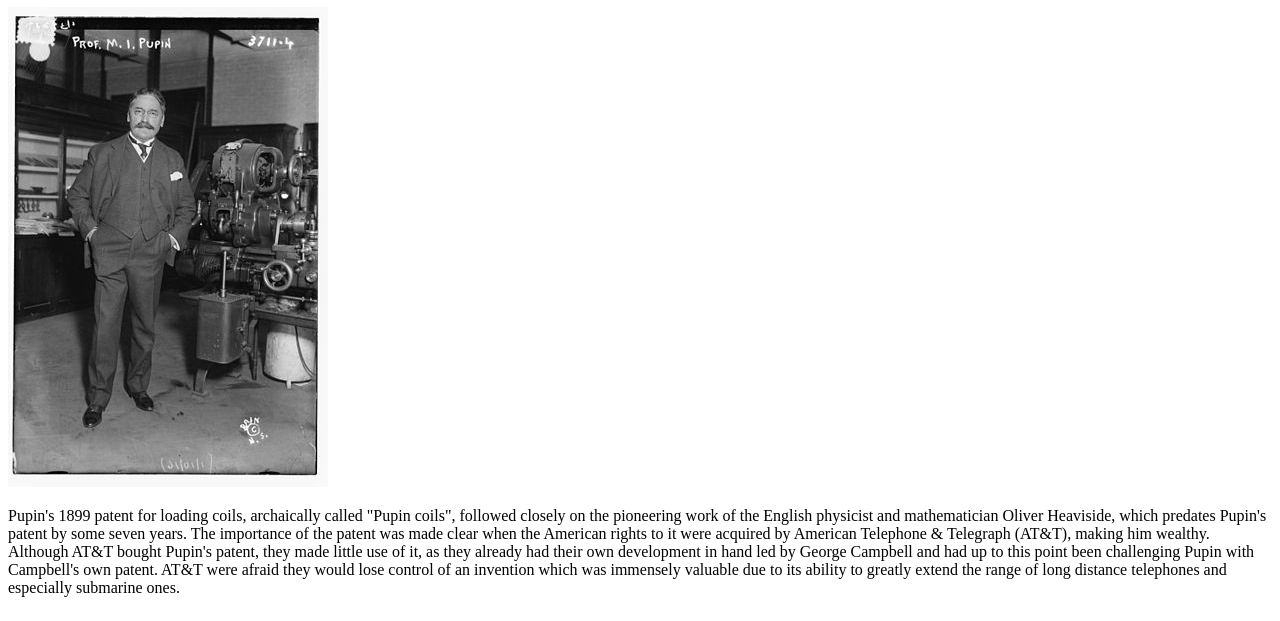
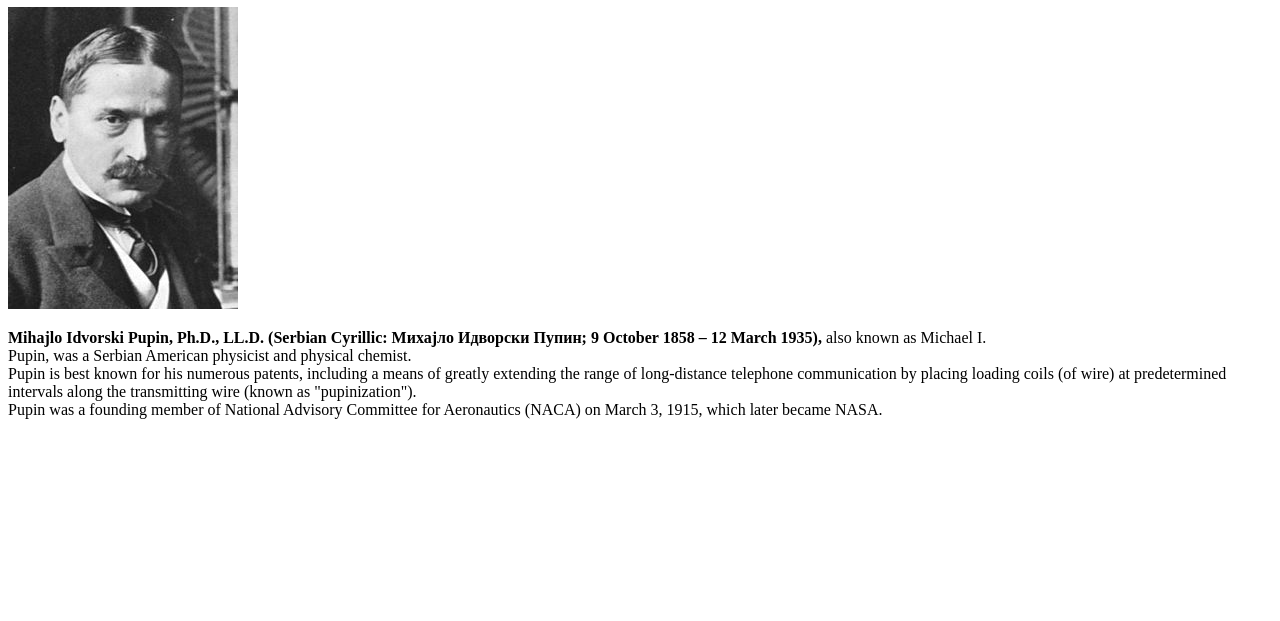
Before and after one commit to Stojna-js/Mini-HTML-sajt, a plain HTML site: page index.html in a window 1280 px wide. Shown: the part 179-800 px from the top of the page. Drawn offline with Linux system fonts and the light colour scheme.

Commit message:
Add files via upload

```diff
--- a/index.html
+++ b/index.html
@@ -2,28 +2,31 @@
 <html lang="en">
 <head>
     <meta charset="UTF-8">
-    <title>Pupin coils</title>
+    <title>Main page</title>
 </head>
 <body>
     <ul>
 
-        <li> <a href="../index.html">Main page</a> </li>
-        <li> <a href="../early life and education/index.html">Early life and education</a> </li>
-        <li> <a href="../literary work/index.html">Literary work</a> </li>
-        <li> <a href="index.html">Pupin coils</a></li>
+    <li> <a href="index.html">Main page</a> </li>
+    <li><a href="early life and education/index.html">Early life and education</a> </li>
+    <li><a href="literary work/index.html">Literary work</a> </li>
+    <li><a href="pupin coils/index.html">Pupin coils</a></li>
 
-        </ul>
-        <hr>
-    <h1>Pupin coils</h1>
-    <img src="pupin-1916.jpg" alt="Pupin's picture">
-    <p>Pupin's 1899 patent for loading coils, archaically called "Pupin coils", followed closely on the
-        pioneering work of the English physicist and mathematician Oliver Heaviside, which predates Pupin's patent
-        by some seven years. The importance of the patent was made clear when the American rights to it were acquired
-        by American Telephone & Telegraph (AT&T), making him wealthy. Although AT&T bought Pupin's patent, they made
-         little use of it, as they already had their own development in hand led by George Campbell and had up to
-         this point been challenging Pupin with Campbell's own patent. AT&T were afraid they would lose control of
-         an invention which was immensely valuable due to its ability to greatly extend the range of
-         long distance telephones and especially submarine ones.
-        </p>
+    </ul>
+    <hr>
+    <h1>Mihajlo Idvorski Pupin</h1>
+    <img src="pupin.jpg" alt="Pupin's picrure">
+    <p>
+        <b>Mihajlo Idvorski Pupin, Ph.D., LL.D. (Serbian Cyrillic: Михајло Идворски Пупин;
+        9 October 1858 – 12 March 1935),</b> also known as Michael I. <br>
+        Pupin, was a Serbian American physicist and physical chemist. <br>
+        Pupin is best known for his numerous patents, including a means of greatly extending the
+        range of long-distance telephone communication by placing loading coils (of wire) at
+        predetermined intervals along the transmitting wire (known as "pupinization"). <br>
+        Pupin was a founding member of National Advisory Committee for Aeronautics (NACA) on March 3,
+        1915, which later became NASA.
+    </p>
+
+
 </body>
 </html>
```
